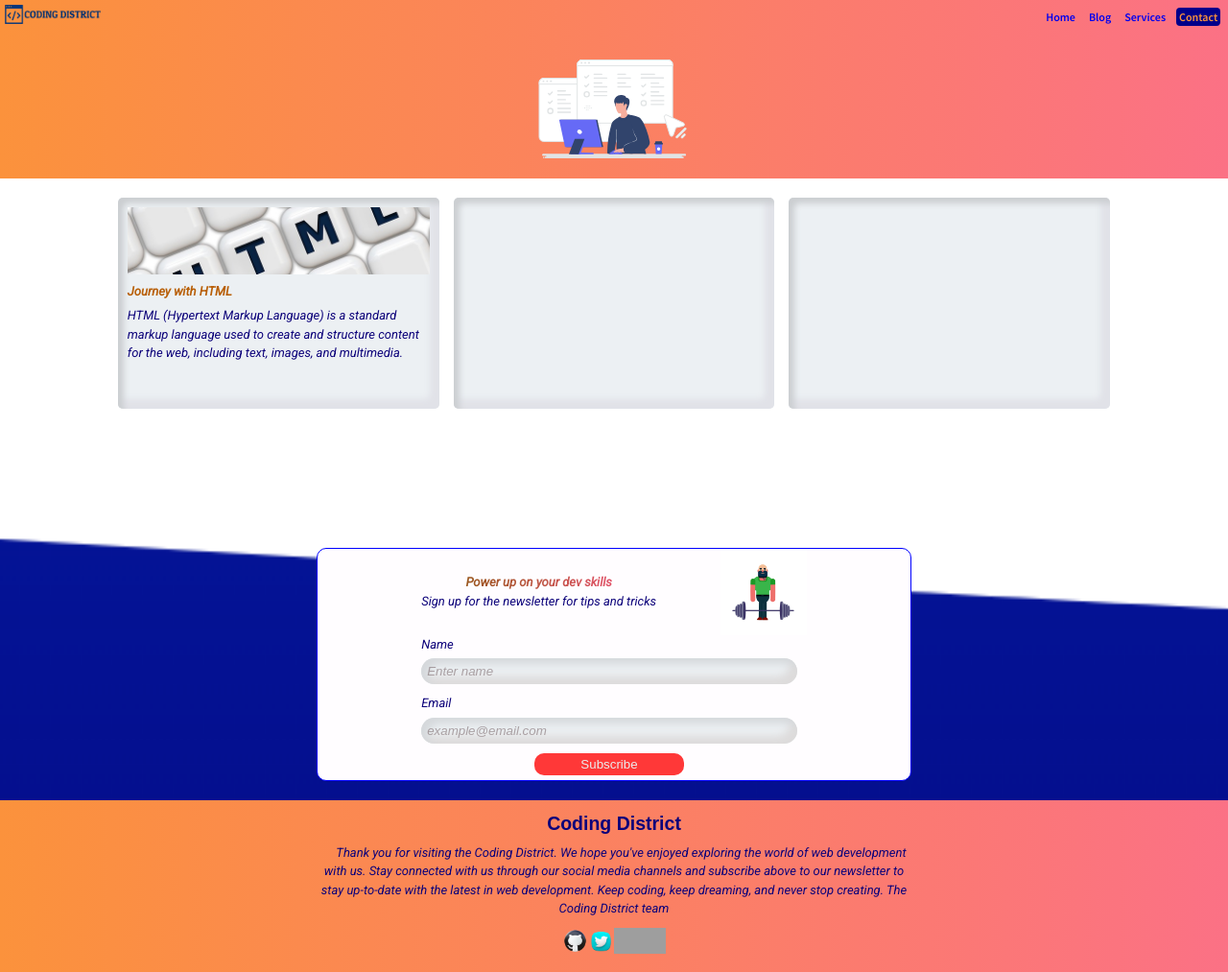
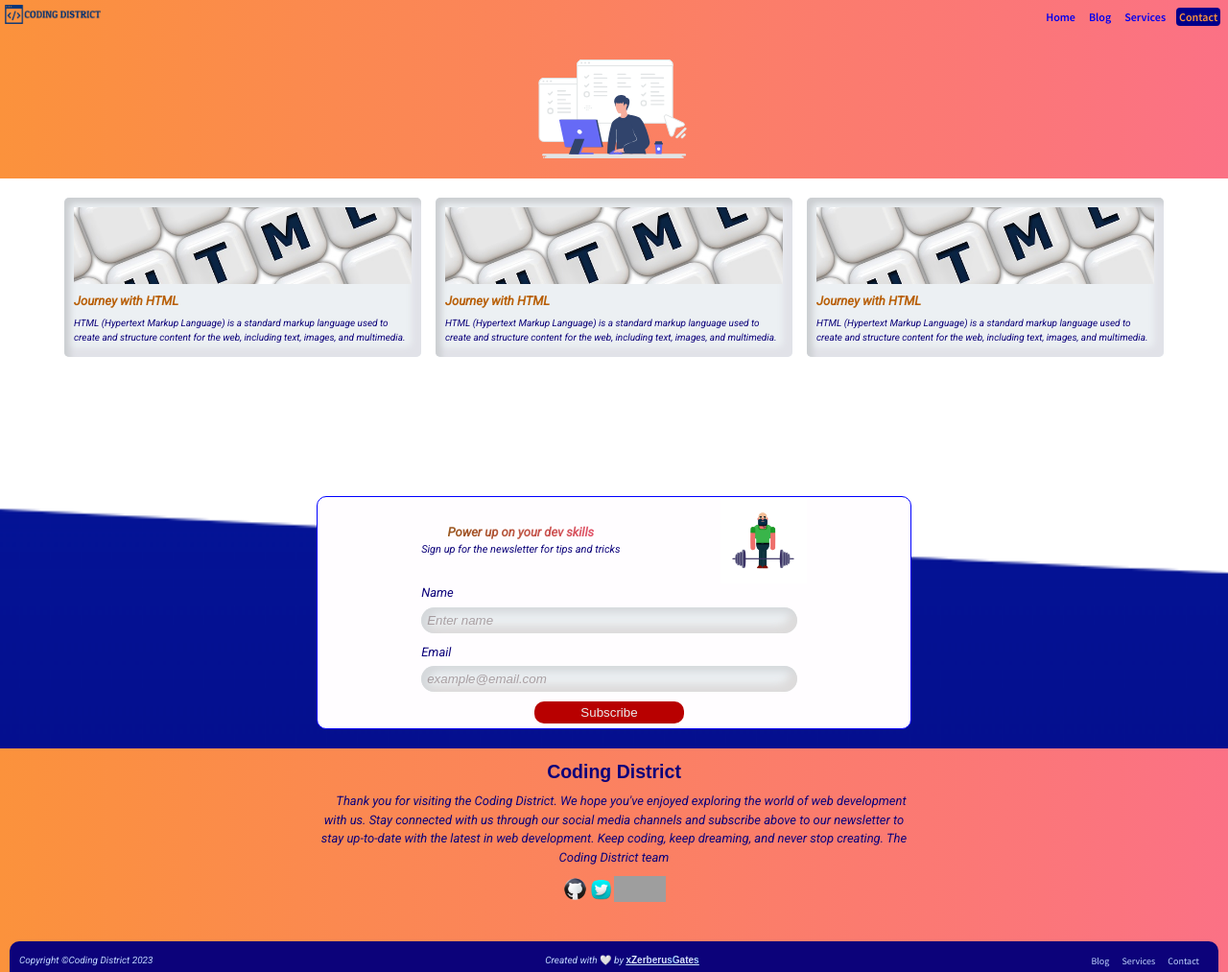
Before and after one commit to xZerberusGates/web-dev-homepage-blog, a plain HTML site: page index.html in a window 1280 px wide. Shown: the top 1013 px of the page at 96% size. Drawn offline with Linux system fonts and the light colour scheme; grey boxes are pictures that could not be loaded; a web font is replaced by a local one.

Commit message:
CHANGED CARD HEIGHT

```diff
--- a/index.html
+++ b/index.html
@@ -46,9 +46,25 @@
 				<a href="#" class="read-more-button hidden" alt="Button"> </a>
 			</section>
 			<section class="card card-two">
+				<img class="card-img" src="images/html5-386614_640.jpg" alt="" />
+				<h4 class="card-titles">Journey with HTML</h4>
+				<p class="card-description">
+					HTML (Hypertext Markup Language) is a standard markup language used to
+					create and structure content for the web, including text, images, and
+					multimedia.
+				</p>
+				<a href="#" class="read-more-button hidden" alt="Button"> </a>
 				<!-- <a href="#" class="read-more-button hidden" alt="Button"> </a> -->
 			</section>
 			<section class="card card-three">
+				<img class="card-img" src="images/html5-386614_640.jpg" alt="" />
+				<h4 class="card-titles">Journey with HTML</h4>
+				<p class="card-description">
+					HTML (Hypertext Markup Language) is a standard markup language used to
+					create and structure content for the web, including text, images, and
+					multimedia.
+				</p>
+				<a href="#" class="read-more-button hidden" alt="Button"> </a>
 				<!-- <a href="#" class="read-more-button hidden" alt="Button"> </a> -->
 			</section>
 
@@ -59,7 +75,9 @@
 							<h4 class="sign-up-title">
 								<span class="color-text">Power up on your dev skills</span>
 							</h4>
-							<p>Sign up for the newsletter for tips and tricks</p>
+							<p class="form-description">
+								Sign up for the newsletter for tips and tricks
+							</p>
 						</div>
 
 						<img
--- a/style.css
+++ b/style.css
@@ -114,8 +114,8 @@ body {
 }
 
 .card {
-	flex: 0 1 27%;
-	height: 22rem;
+	flex: 0 1 30%;
+	height: fit-content;
 	border: none;
 	/* background: linear-gradient(to top, #02028a, rgb(9, 21, 111)); */
 	background-color: #ecf0f3;
@@ -133,7 +133,7 @@ body {
 .card:hover {
 	transform: scale(1.05);
 	transition: all 0.5s ease-in;
-	font-size: 1rem;
+
 	display: flex;
 	flex-flow: row wrap;
 }
@@ -147,6 +147,12 @@ body {
 	align-self: flex-end;
 }
 
+.card-description {
+	font-size: 1rem;
+}
+.card:hover .card-description {
+	font-size: 0.8rem;
+}
 .card:hover .card-titles {
 	flex-basis: auto;
 	align-self: flex-start;
@@ -210,7 +216,7 @@ body {
 
 .card-img {
 	width: 100%;
-	height: 35%;
+	height: 8rem;
 	object-fit: cover;
 	align-self: flex-start;
 	margin-block-end: 0.8rem;
@@ -312,8 +318,11 @@ input[type="email"] {
 	width: 100%; */
 }
 
+.form-description {
+	font-size: 1.1rem;
+}
 .sub-button {
-	background-color: hsl(0, 100%, 61%);
+	background-color: hsl(0, 100%, 36%);
 	color: #eaeded;
 	padding: 0.4rem;
 	border: none;
```
